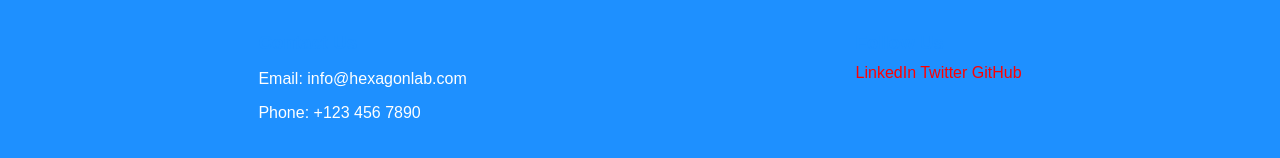
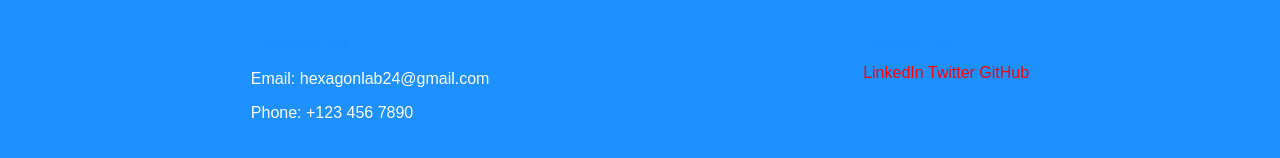
Before and after one commit to a2ein/hexagonlab, a plain HTML site: page index.html in a window 1280 px wide. Shown: the part 1627-1785 px from the top of the page. Drawn offline with Linux system fonts and the light colour scheme.

Commit message:
Update index.html

```diff
--- a/index.html
+++ b/index.html
@@ -89,7 +89,7 @@
       <div class="footer-content">
         <div class="footer-section">
           <h3>Contact Us</h3>
-          <p>Email: info@hexagonlab.com</p>
+          <p>Email: hexagonlab24@gmail.com</p>
           <p>Phone: +123 456 7890</p>
         </div>
         <div class="footer-section">
```
